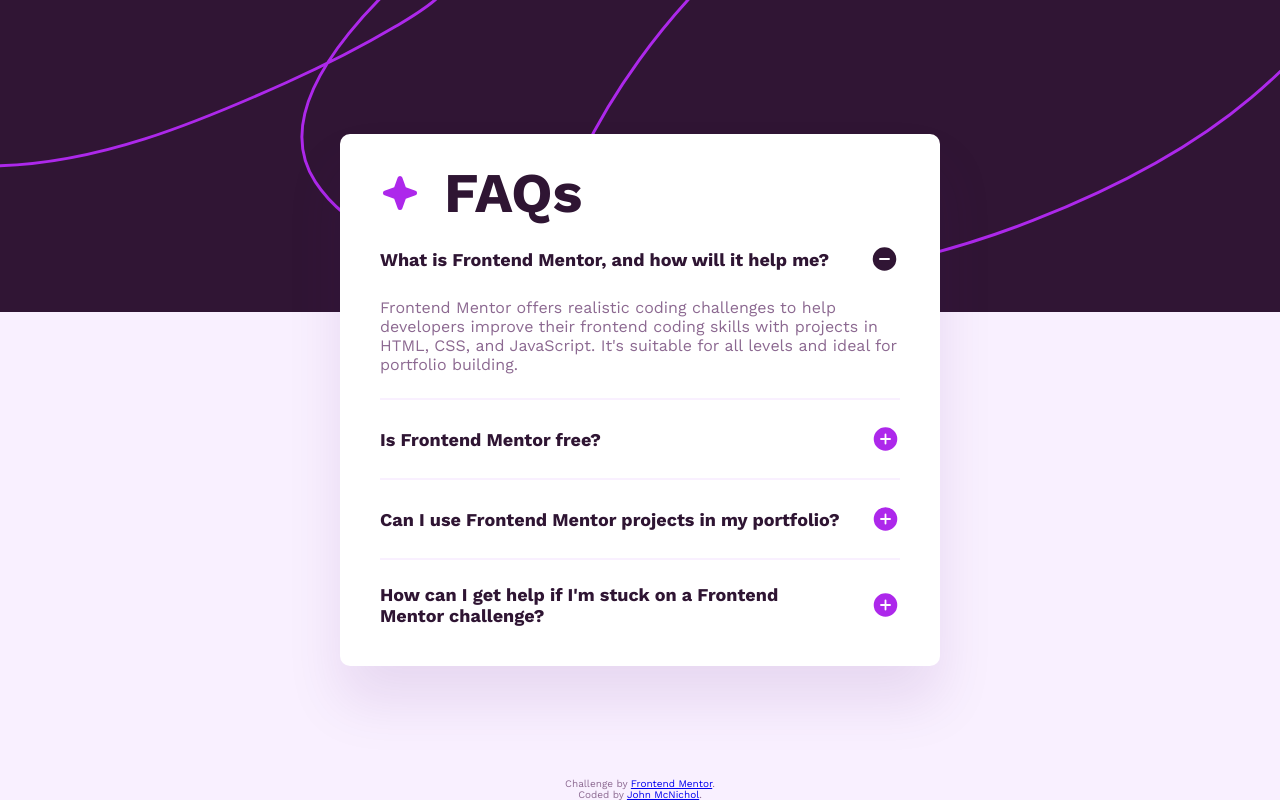
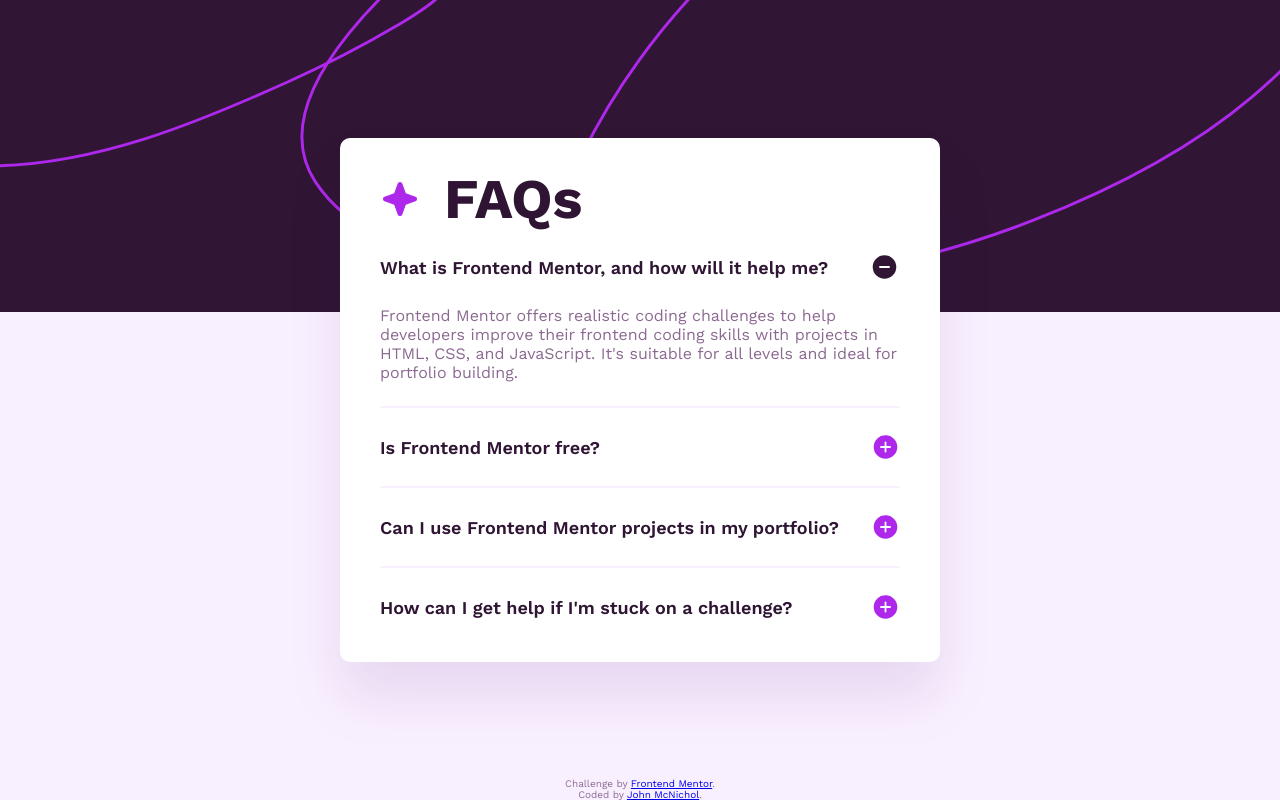
Before and after one commit to inappdesign/FAQ-accordion-frontend-mentor, a plain HTML site: page index.html in a window 1280 px wide. Drawn offline with nearby package versions, Linux system fonts and the light colour scheme.

Commit message:
Updated HTML and CSS

```diff
--- a/index.html
+++ b/index.html
@@ -68,9 +68,7 @@
 				<hr />
 				<div class="accordion-panel">
 					<div class="accordion-question">
-						<h2>
-							How can I get help if I'm stuck on a Frontend Mentor challenge?
-						</h2>
+						<h2>How can I get help if I'm stuck on a challenge?</h2>
 						<button aria-label="reveal answer" class="btn"></button>
 					</div>
 					<p class="accordion-text">
--- a/style.css
+++ b/style.css
@@ -84,7 +84,7 @@
 	display: flex;
 	align-items: center;
 	width: 100%;
-	height: 3.8rem;
+	height: clamp(3.8rem, calc(1rem + 2.5vw), 6.6rem);
 	margin-bottom: var(--sp-24);
 }
 
@@ -121,6 +121,7 @@
 
 .accordion-question h2 {
 	font-size: clamp(1.6rem, calc(0.1rem + 2vw), 1.8rem);
+	font-weight: 600;
 }
 
 .accordion-question:hover h2,
```
